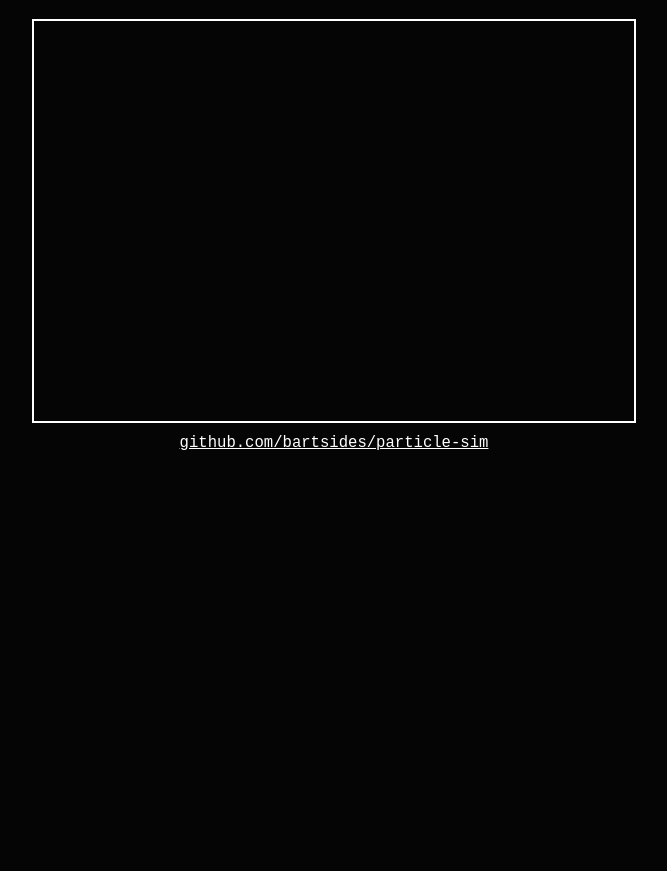
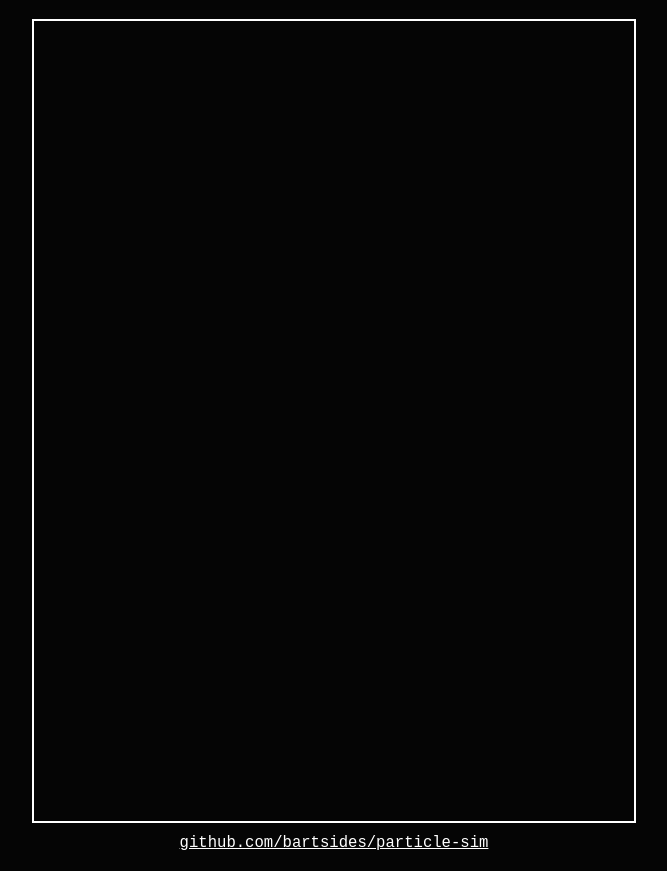
Before and after one commit to bartsides/particle-sim, a plain HTML site: page docs/html/index.html in a window 1280 px wide. Shown: the part 72-943 px from the top of the page, without its empty margins (306-973 px from the left). Before the commit the page ends 800 px from the top, so only its background shows below. Drawn offline with nearby package versions, Linux system fonts and the light colour scheme; no server answers.

Commit message:
Adjust github page iframe size

```diff
--- a/docs/html/index.html
+++ b/docs/html/index.html
@@ -25,7 +25,7 @@
           id="iframe"
           src="./iframe.html"
           width="600"
-          height="400"
+          height="800"
           allow="autoplay"
           frameborder="0"
           scrolling="no"
```
